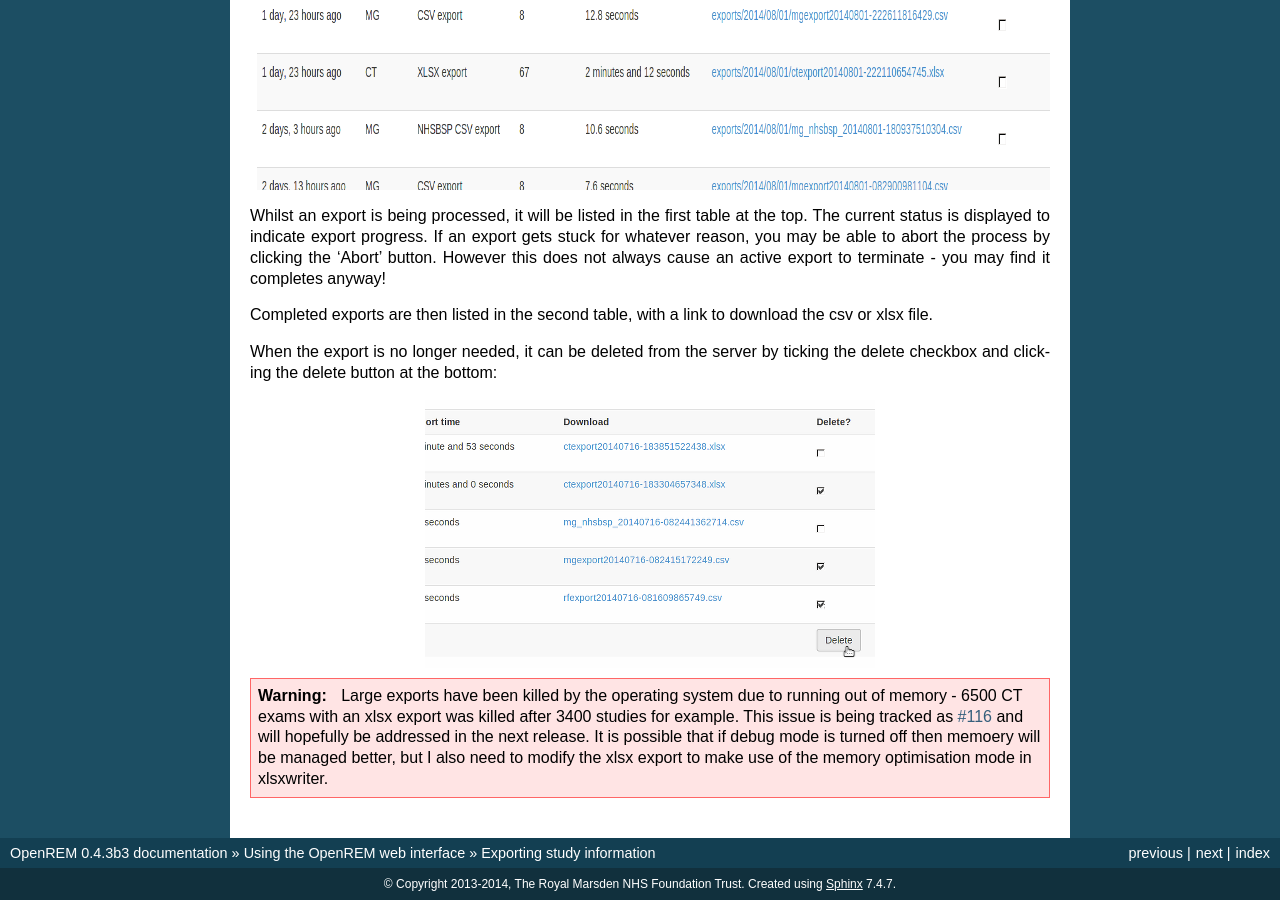
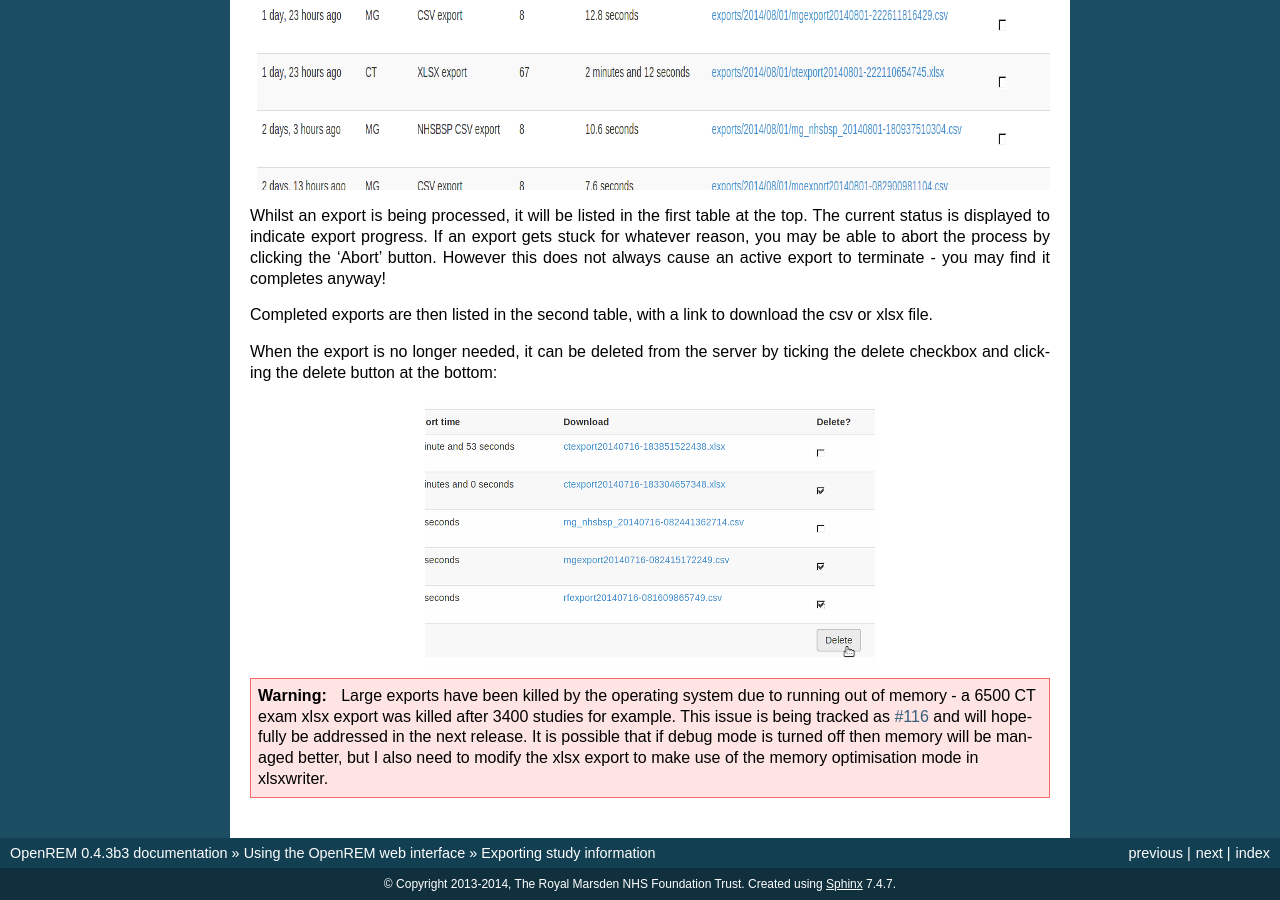
Before and after one commit to ckswilliams/modOpenREM, a Sphinx documentation site: the page built from docs/i_exporting.rst, in a window 1280 px wide and 900 px high, scrolled down 1649 px. Built offline with Sphinx 7.4.7, drawn with Linux system fonts in a browser that asks for light colours.

Commit message:
Fixed spelling and grammar

```diff
--- a/docs/i_exporting.rst
+++ b/docs/i_exporting.rst
@@ -72,10 +72,10 @@ by ticking the delete checkbox and clicking the delete button at the bottom:
 .. warning::
 
     Large exports have been killed by the operating system due to running
-    out of memory - 6500 CT exams with an xlsx export was killed after 3400
+    out of memory - a 6500 CT exam xlsx export was killed after 3400
     studies for example. This issue is being tracked as `#116`_ and will
     hopefully be addressed in the next release. It is possible that if debug
-    mode is turned off then memoery will be managed better, but I also need
+    mode is turned off then memory will be managed better, but I also need
     to modify the xlsx export to make use of the memory optimisation mode in
     xlsxwriter.
 
```
